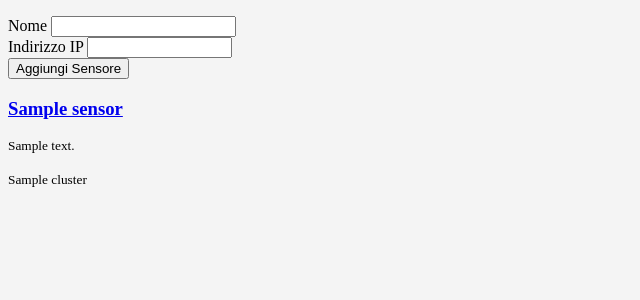
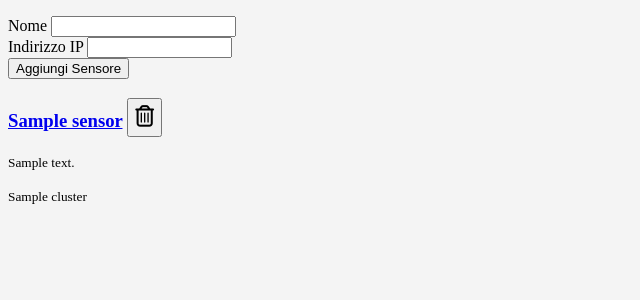
Before and after one commit to JacopoBucchioni/ppmproject-iot-temperature, a Django app: page /sensors/ in a window 1280 px wide. Shown: the part 114-414 px from the top of the page, without its empty margins (0-640 px from the left). Run offline with Django 3.2, Linux system fonts and the light colour scheme; a user stored in the database is signed in; tables that the repository leaves empty hold one stand-in row (values such as "Sample post"); some libraries are stand-ins or nearby versions.

Commit message:
Update sensors_list.html

```diff
--- a/iotemperature/templates/iotemperature/sensors_list.html
+++ b/iotemperature/templates/iotemperature/sensors_list.html
@@ -40,9 +40,11 @@
         {% for s in sensors %}
             <div class="row justify-content-center">
                 <div class="col-11 col-sm-11 col-md-9 col-lg-6 col-xl-5">
-                    <div class="card mt-3 text-center shadow rounded">
+                    <div class="card mt-3 text-center shadow rounded" id="sensor-card" data-id="{{ s.pk }}" data-name="{{ s }}">
                         <div class="card-body">
-                            <h3 class="card-title"><a href="{% url 'sensor_edit' pk=s.pk %}">{{ s }}</a></h3>
+                            <h3 class="card-title"><a href="{% url 'sensor_edit' pk=s.pk %}">{{ s }}</a>
+                                {% if user.is_authenticated %} <button type="button" class="close float-right" id="cancella"><i class="far fa-trash-alt fa-xs" ></i></button> {% endif %}
+                            </h3>
                             {% if s.friendlyName %}
                                 <p class="card-text mb-0"><small
                                         class="text-muted">{{ s.IPAddress }}</small></p>
```
